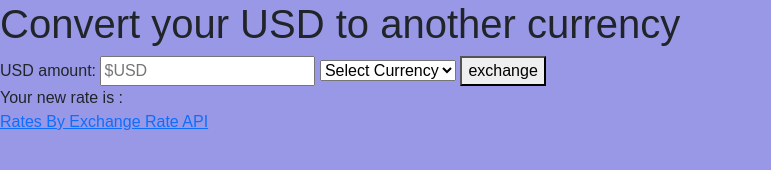
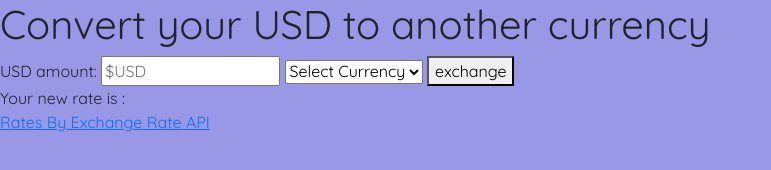
Before and after one commit to carolinecerussi/Money-, a website built with webpack: page src/index.html in a window 1280 px wide. Shown: the whole page, without its empty margins (0-771 px from the left). Built offline with nearby package versions, Linux system fonts and the light colour scheme.

Commit message:
add css and Readme updates

```diff
--- a/src/css/styles.css
+++ b/src/css/styles.css
@@ -1,4 +1,7 @@
+@import url('https://fonts.googleapis.com/css2?family=Fredoka+One&family=Fredoka:wght@300;400&family=Quicksand:wght@300;400&display=swap');
+
+
 body{
-  font-family: sans-serif;
+  font-family:'Quicksand';
   background-color: rgb(153, 152, 231);
 }
```
Also changed, not shown: README.md.
